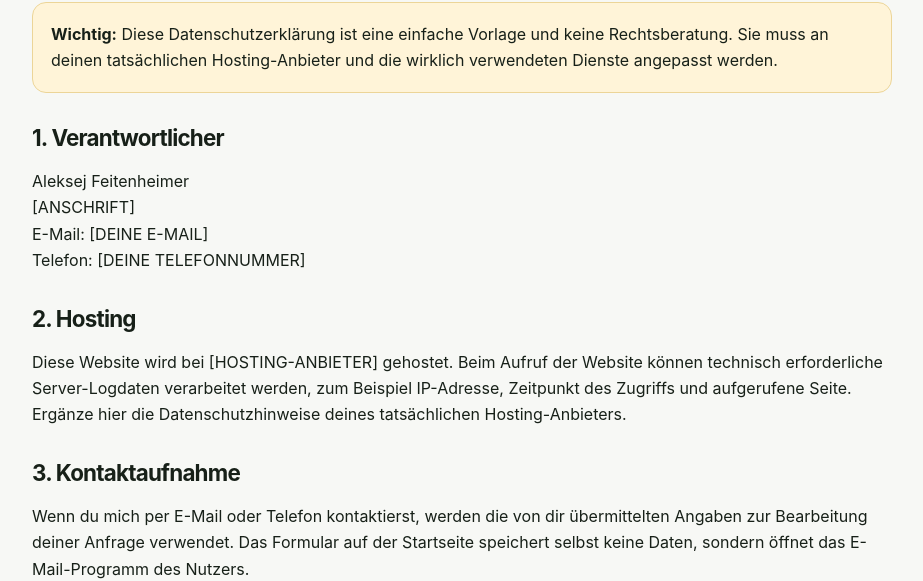
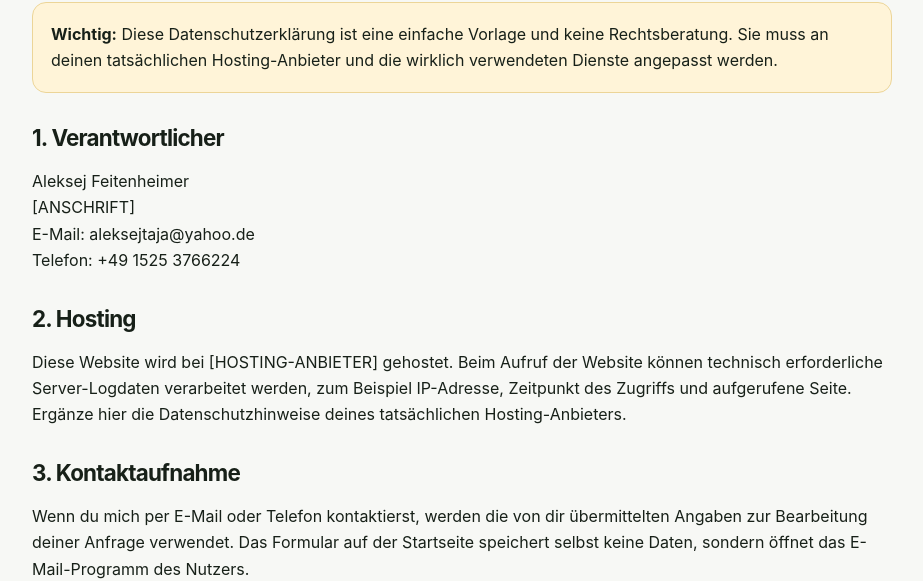
Before and after one commit to lukasvisuals/hausmeisterservice, a plain HTML site: page datenschutz.html in a window 1280 px wide. Shown: the part 222-803 px from the top of the page, without its empty margins (178-1101 px from the left). Drawn offline with Linux system fonts and the light colour scheme.

Commit message:
Update datenschutz.html

```diff
--- a/datenschutz.html
+++ b/datenschutz.html
@@ -3,7 +3,7 @@
 <head>
   <meta charset="utf-8">
   <meta name="viewport" content="width=device-width,initial-scale=1">
-  <title>Datenschutz | Hausmeisterservice [DEIN NAME]</title>
+  <title>Datenschutz | Hausmeisterservice Aleksej Feitenheimer</title>
   <meta name="robots" content="noindex,follow">
   <link rel="stylesheet" href="style.css">
 </head>
@@ -22,8 +22,8 @@
     <p>
       Aleksej Feitenheimer<br>
       [ANSCHRIFT]<br>
-      E-Mail: [DEINE E-MAIL]<br>
-      Telefon: [DEINE TELEFONNUMMER]
+      E-Mail: aleksejtaja@yahoo.de<br>
+      Telefon: +49 1525 3766224
     </p>
 
     <h2>2. Hosting</h2>
```
